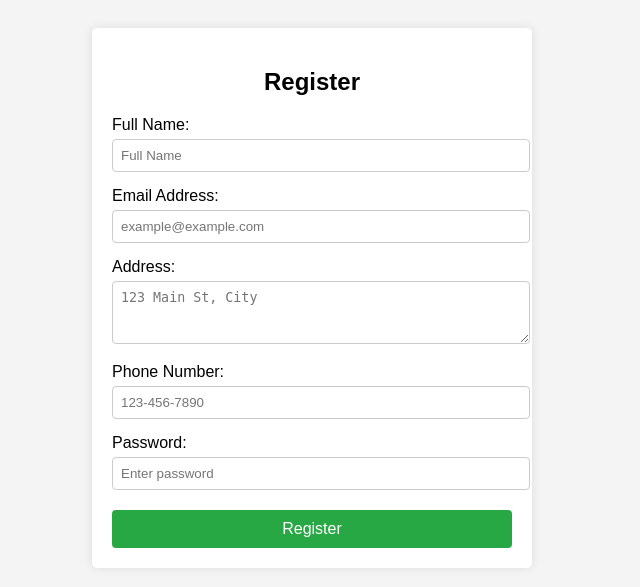
After one commit to MuizzuddinNorisham/amms-group-project, a PHP site: page /register-customer.php in a window 1280 px wide. The commit adds this page. Shown: the top 587 px of the page, without its empty margins (328-968 px from the left). Run offline with PHP 8.4, Linux system fonts and the light colour scheme.

Commit message:
update all

```diff
--- a/customer page/connect.php
+++ b/customer page/connect.php
@@ -2,9 +2,6 @@
 $cust_name = $_POST["cust_name"];
 $cust_email = $_POST["cust_email"];
 $cust_pass = $_POST["cust_pass"];
-
-// Hash password before saving
-$hashed_password = password_hash($cust_pass, PASSWORD_DEFAULT);
 
 // Database connection
 $conn = new mysqli("localhost", "root", "", "acrylic");
--- a/customer page/login.php
+++ b/customer page/login.php
@@ -33,7 +33,7 @@ try {
     $custId = 'C' . str_pad($nextId, 3, '0', STR_PAD_LEFT);
 
     // Insert data (without password hashing)
-    $insert = $pdo->prepare("INSERT INTO customer (cust_id, cust_name, cust_address, cust_number, cust_pass) VALUES (?, ?, ?, ?, ?)");
+    $insert = $pdo->prepare("INSERT INTO customer (cust_id, cust_name, cust_address, cust_phone, cust_pass) VALUES (?, ?, ?, ?, ?)");
     $insert->execute([$custId, $fullname, $address, $number, $pass]);
 
     echo "<script>alert('Account created successfully! Your ID is $custId'); window.location.href = 'login.html';</script>";
--- /dev/null
+++ b/customer page/register-customer.php
@@ -0,0 +1,121 @@
+<?php
+// Handle form submission
+if ($_SERVER["REQUEST_METHOD"] == "POST") {
+    // Capture form inputs
+    $name = $_POST['name'];
+    $email = $_POST['email'];
+    $password = $_POST['password']; // plain password
+    $phone = $_POST['phone'];
+    $address = $_POST['address'];
+
+    // Connect to MySQL database
+    $conn = new mysqli("localhost", "root", "", "acrylic");
+
+    // Check connection
+    if ($conn->connect_error) {
+        die("Connection failed: " . $conn->connect_error);
+    }
+
+    // Insert data into customer table (without hashing)
+    $sql = "INSERT INTO customer (cust_name, cust_email, cust_pass, cust_phone, cust_address) VALUES (?, ?, ?, ?, ?)";
+
+    $stmt = $conn->prepare($sql);
+    $stmt->bind_param("sssss", $name, $email, $password, $phone, $address);
+
+    if ($stmt->execute()) {
+        echo "<script>alert('Registration successful!'); window.location.href='customer-login.php';</script>";
+    } else {
+        echo "<script>alert('Error: " . $stmt->error . "');</script>";
+    }
+
+    $stmt->close();
+    $conn->close();
+}
+?>
+
+
+<!DOCTYPE html>
+<html lang="en">
+<head>
+  <meta charset="UTF-8" />
+  <meta name="viewport" content="width=device-width, initial-scale=1.0"/>
+  <title>Customer Registration</title>
+  <style>
+    body {
+      font-family: Arial, sans-serif;
+      background-color: #f4f4f4;
+      padding: 20px;
+    }
+
+    .container {
+      max-width: 400px;
+      margin: auto;
+      background: white;
+      padding: 20px;
+      border-radius: 5px;
+      box-shadow: 0 0 10px rgba(0,0,0,0.1);
+    }
+
+    h2 {
+      text-align: center;
+    }
+
+    label {
+      display: block;
+      margin-top: 15px;
+    }
+
+    input[type="text"],
+    input[type="email"],
+    input[type="password"],
+    input[type="tel"],
+    textarea {
+      width: 100%;
+      padding: 8px;
+      margin-top: 5px;
+      border: 1px solid #ccc;
+      border-radius: 4px;
+    }
+
+    button {
+      margin-top: 20px;
+      width: 100%;
+      padding: 10px;
+      background-color: #28a745;
+      color: white;
+      border: none;
+      border-radius: 4px;
+      font-size: 16px;
+    }
+
+    button:hover {
+      background-color: #218838;
+    }
+  </style>
+</head>
+<body>
+
+<div class="container">
+  <h2>Register</h2>
+  <form action="" method="post">
+    <label for="name">Full Name:</label>
+    <input type="text" id="name" name="name" placeholder="Full Name" required />
+
+    <label for="email">Email Address:</label>
+    <input type="email" id="email" name="email" placeholder="example@example.com" required />
+
+    <label for="address">Address:</label>
+    <textarea id="address" name="address" rows="3" placeholder="123 Main St, City" required></textarea>
+
+    <label for="phone">Phone Number:</label>
+    <input type="tel" id="phone" name="phone" placeholder="123-456-7890" required />
+
+    <label for="password">Password:</label>
+    <input type="password" id="password" name="password" placeholder="Enter password" required />
+
+    <button type="submit">Register</button>
+  </form>
+</div>
+
+</body>
+</html>
```
Also changed, not shown: customer page/register.html (+0 -12 lines).
